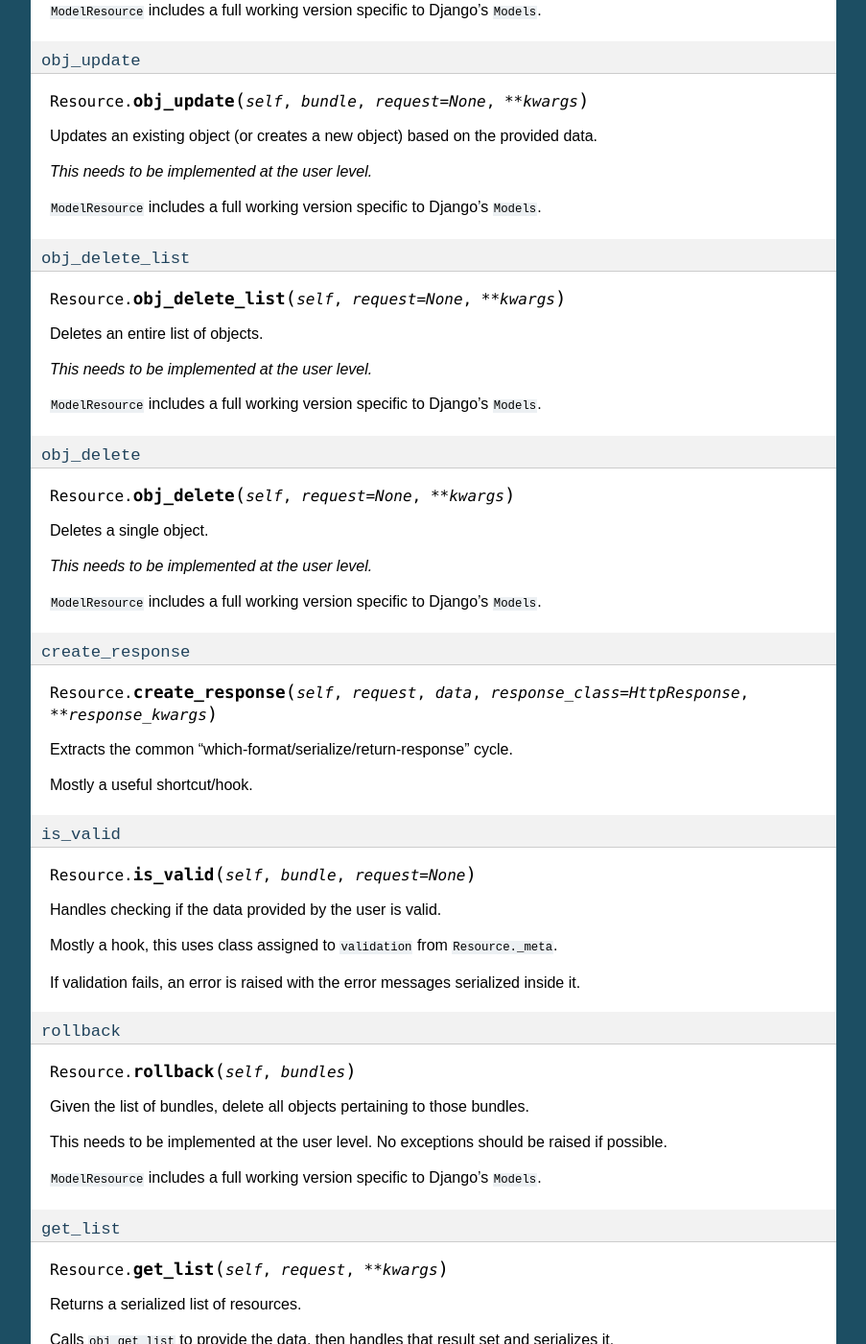
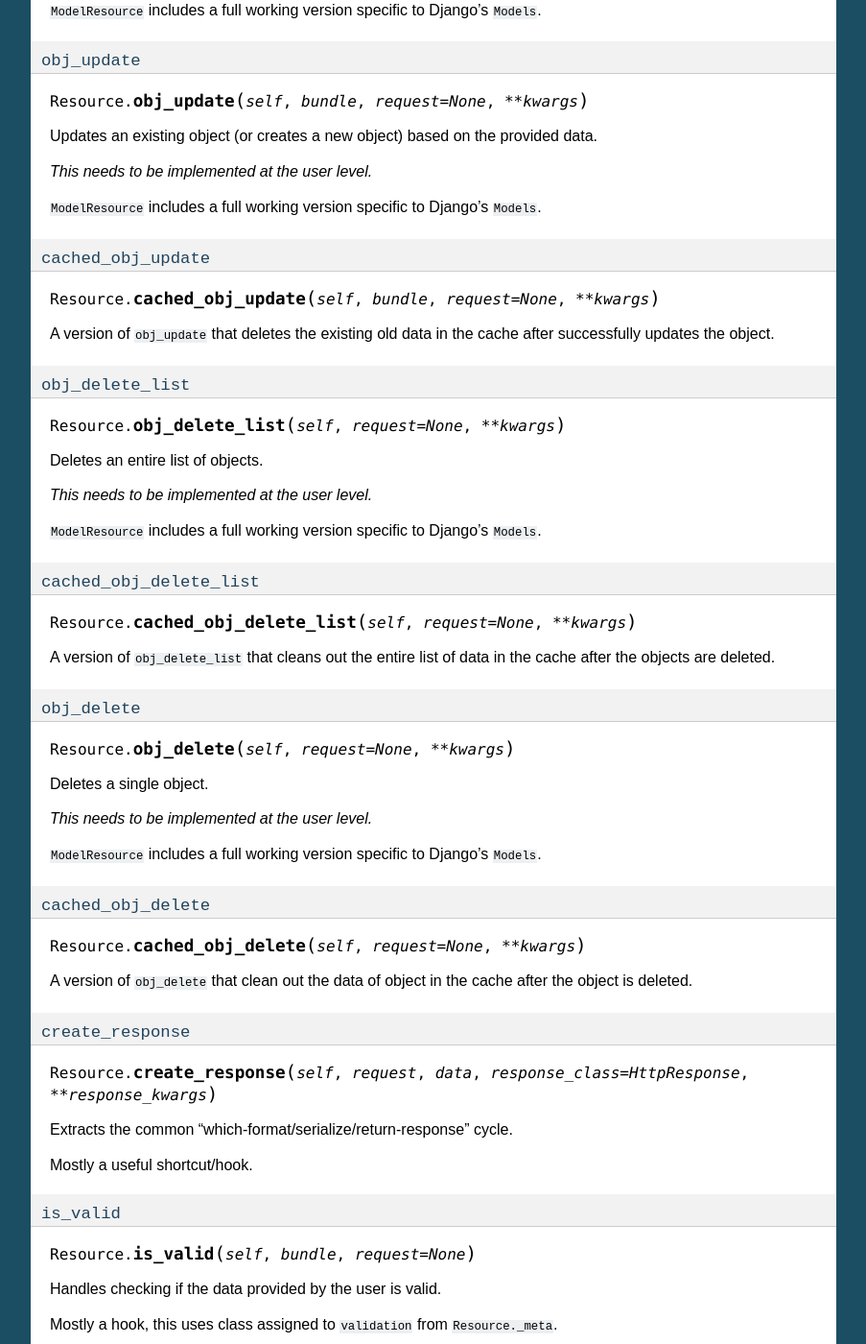
Before and after one commit to django-tastypie/django-tastypie, a Sphinx documentation site: the page built from docs/resources.rst, in a window 1280 px wide and 1400 px high, scrolled down 20608 px. Shown: the whole window at 96% size, without its empty margins (198-1101 px from the left). Built offline with Sphinx 7.4.7, drawn with Linux system fonts in a browser that asks for light colours; some of the changed text lies outside the part shown.

Commit message:
Added doc for ``cached_obj_update`` & ``cached_obj_delete_list`` & ``cached_obj_delete``

```diff
--- a/docs/resources.rst
+++ b/docs/resources.rst
@@ -1266,6 +1266,14 @@ provided data.
 ``ModelResource`` includes a full working version specific to Django's
 ``Models``.
 
+``cached_obj_update``
+---------------------
+
+.. method:: Resource.cached_obj_update(self, bundle, request=None, **kwargs)
+
+A version of ``obj_update`` that deletes the existing old data in the cache
+after successfully updates the object.
+
 ``obj_delete_list``
 -------------------
 
@@ -1278,6 +1286,14 @@ Deletes an entire list of objects.
 ``ModelResource`` includes a full working version specific to Django's
 ``Models``.
 
+``cached_obj_delete_list``
+--------------------------
+
+.. method:: Resource.cached_obj_delete_list(self, request=None, **kwargs)
+
+A version of ``obj_delete_list`` that cleans out the entire list of data
+in the cache after the objects are deleted.
+
 ``obj_delete``
 --------------
 
@@ -1290,6 +1306,14 @@ Deletes a single object.
 ``ModelResource`` includes a full working version specific to Django's
 ``Models``.
 
+``cached_obj_delete``
+---------------------
+
+.. method:: Resource.cached_obj_delete(self, request=None, **kwargs)
+
+A version of ``obj_delete`` that clean out the data of object in the cache
+after the object is deleted.
+
 ``create_response``
 -------------------
 
@@ -1374,7 +1398,7 @@ Return ``HttpAccepted`` (202 Accepted) if
 Either updates an existing resource or creates a new one with the
 provided data.
 
-Calls ``obj_update`` with the provided data first, but falls back to
+Calls ``cached_obj_update/obj_update`` with the provided data first, but falls back to
 ``obj_create`` if the object does not already exist.
 
 If a new resource is created, return ``HttpCreated`` (201 Created).
@@ -1421,7 +1445,7 @@ If a new resource is created, return ``HttpCreated`` (201 Created).
 
 Destroys a collection of resources/objects.
 
-Calls ``obj_delete_list``.
+Calls ``cached_obj_delete_list/obj_delete_list``.
 
 If the resources are deleted, return ``HttpNoContent`` (204 No Content).
 
@@ -1432,7 +1456,7 @@ If the resources are deleted, return ``HttpNoContent`` (204 No Content).
 
 Destroys a single resource/object.
 
-Calls ``obj_delete``.
+Calls ``cached_obj_delete/obj_delete``.
 
 If the resource is deleted, return ``HttpNoContent`` (204 No Content).
 If the resource did not exist, return ``HttpNotFound`` (404 Not Found).
@@ -1499,7 +1523,7 @@ In any case:
 
 Updates a resource in-place.
 
-Calls ``obj_update``.
+Calls ``cached_obj_update/obj_update``.
 
 If the resource is updated, return ``HttpAccepted`` (202 Accepted).
 If the resource did not exist, return ``HttpNotFound`` (404 Not Found).
@@ -1524,7 +1548,7 @@ Should return a HttpResponse (200 OK).
 Returns a serialized list of resources based on the identifiers
 from the URL.
 
-Calls ``obj_get`` to fetch only the objects requested. This method
+Calls ``cached_obj_get/obj_get`` to fetch only the objects requested. This method
 only responds to HTTP GET.
 
 Should return a HttpResponse (200 OK).
```
